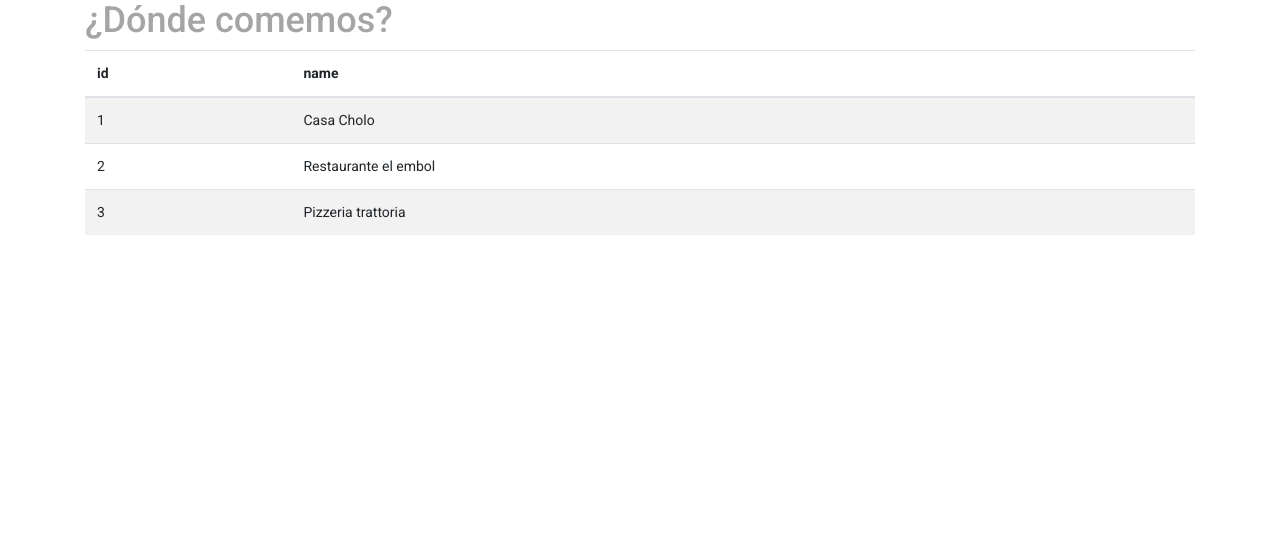
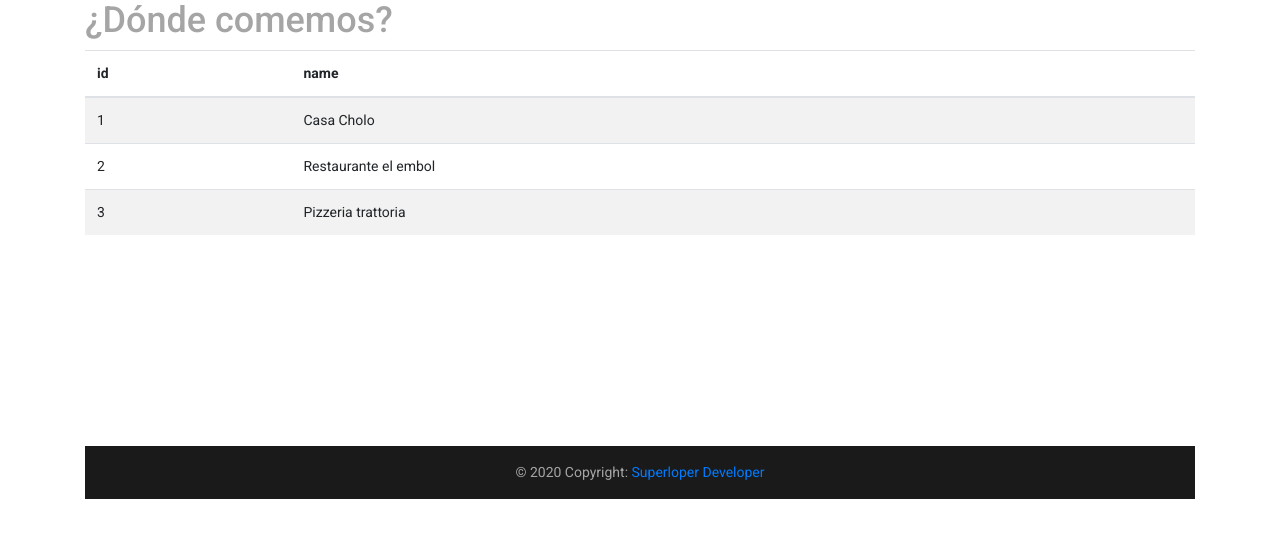
Before and after one commit to Cainuriel/comilones, a PHP site: page / in a window 1280 px wide. Shown: the part 117-663 px from the top of the page. Run offline with PHP 8.4, Linux system fonts and the light colour scheme; data comes from the database, SQL or seed files in the repository; data that the repository does not hold is empty.

Commit message:
Issue: #13 Tasca: T7.1
	modified:   www/index.php
	modified:   www/styles/index_styles.css

```diff
--- a/www/index.php
+++ b/www/index.php
@@ -55,6 +55,9 @@
             </nav>
 
         </header>
+    </div>
+
+    <main class="container">
 
 
 
@@ -87,8 +90,25 @@
 
             ?>
         </div>
+    </main>
 
+    <div class="container">
+
+
+
+        <!-- Footer -->
+        <footer class="page-footer font-small blue footer">
+
+            <!-- Copyright -->
+            <div class="footer-copyright text-center py-3">© 2020 Copyright:
+                <a href="https://github.com/Cainuriel"> Superloper Developer</a>
+            </div>
+            <!-- Copyright -->
+
+        </footer>
     </div>
+    <!-- Footer -->
+
 
     <!-- Optional JavaScript -->
     <!-- jQuery first, then Popper.js, then Bootstrap JS -->
--- a/www/styles/index_styles.css
+++ b/www/styles/index_styles.css
@@ -843,56 +843,9 @@ section
 .footer
 {
 	width: 100%;
-	padding-top: 86px;
 	background: #1a1a1a;
 }
-.footer .section_title h1
-{
-	color: #FFFFFF;
-}
 
-/*********************************
-10.1 Newsletter
-*********************************/
-
-.newsletter
-{
-	padding-bottom: 85px;
-	border-bottom: solid 2px #4d4e4e;
-}
-.newsletter_form_container
-{
-	width: 60%;
-	margin-top: 48px;
-}
-.newsletter_email
-{
-	width: calc(100% - 164px);
-	height: 42px;
-	border: none;
-	padding-left: 27px;
-	font-weight: 500;
-	color: #1a1a1a;
-}
-.newsletter_email:focus
-{
-	outline: solid 2px #ffb606;
-}
-.newsletter_submit_btn
-{
-	width: 164px;
-	height: 42px;
-	border: none;
-	background: #ffb606;
-	color: #FFFFFF;
-	font-size: 14px;
-	font-weight: 500;
-	cursor: pointer;
-}
-.newsletter_submit_btn:focus
-{
-	border: solid 2px #FFFFFF;
-}
 
 /*********************************
 10.2 Footer Content
```
